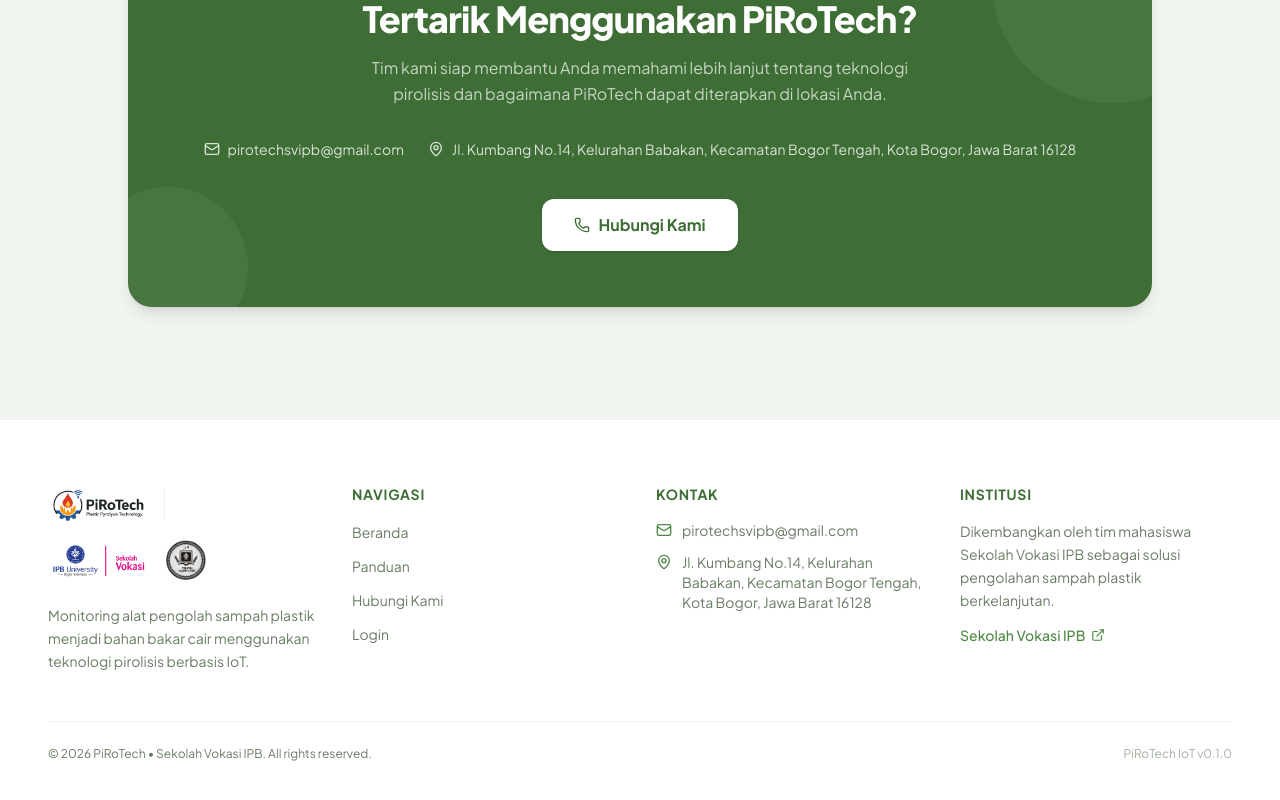
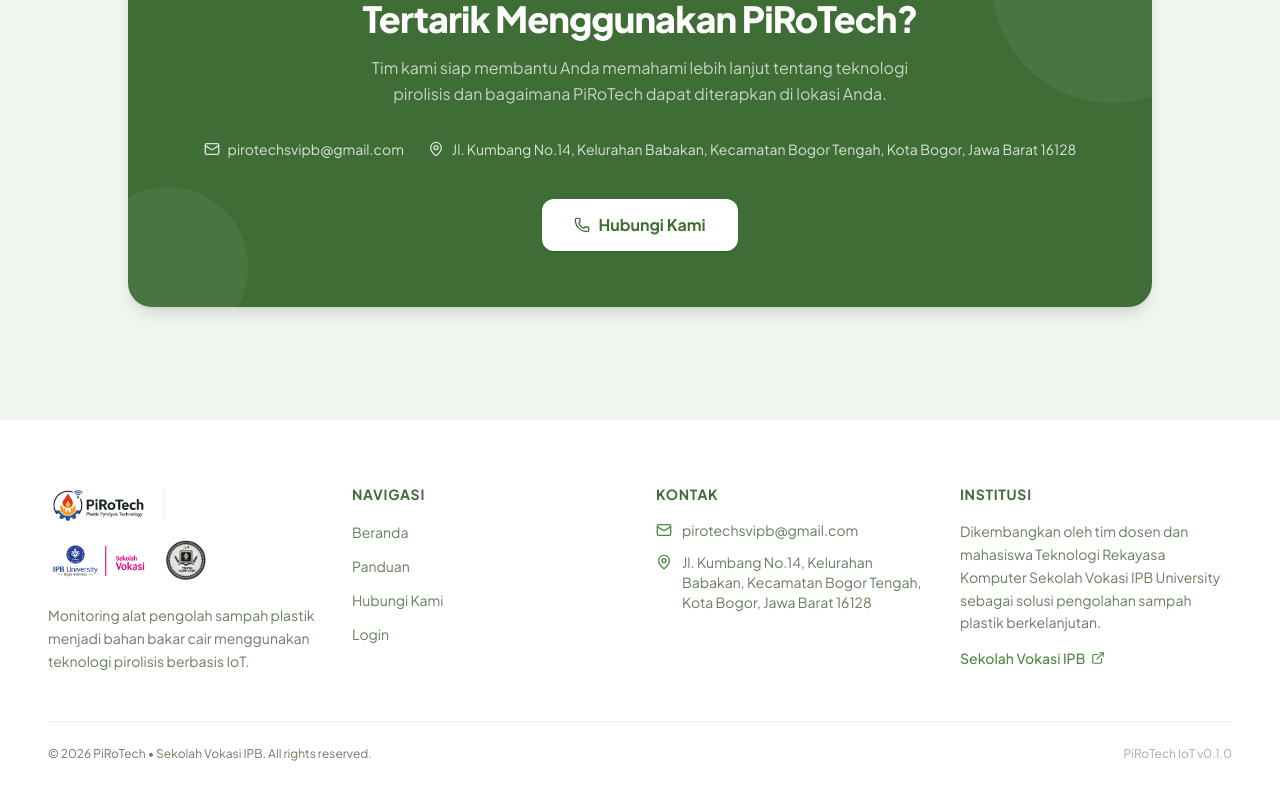
Before and after one commit to ganadzikri24/web-monitoring-pirotech, a Next.js app: page / in a window 1280 px wide. Shown: the part 8625-9425 px from the top of the page. Built offline with nearby package versions, Linux system fonts and the light colour scheme.

Commit message:
Fix UI Landing Page

```diff
--- a/src/components/Footer.tsx
+++ b/src/components/Footer.tsx
@@ -74,7 +74,7 @@
             </h4>
             <div className="space-y-3">
               <p className="text-sm text-brand-sage leading-relaxed">
-                Dikembangkan oleh tim mahasiswa Sekolah Vokasi IPB sebagai solusi pengolahan sampah plastik berkelanjutan.
+                Dikembangkan oleh tim dosen dan mahasiswa Teknologi Rekayasa Komputer Sekolah Vokasi IPB University sebagai solusi pengolahan sampah plastik berkelanjutan.
               </p>
               <a
                 href="https://sv.ipb.ac.id"
```
